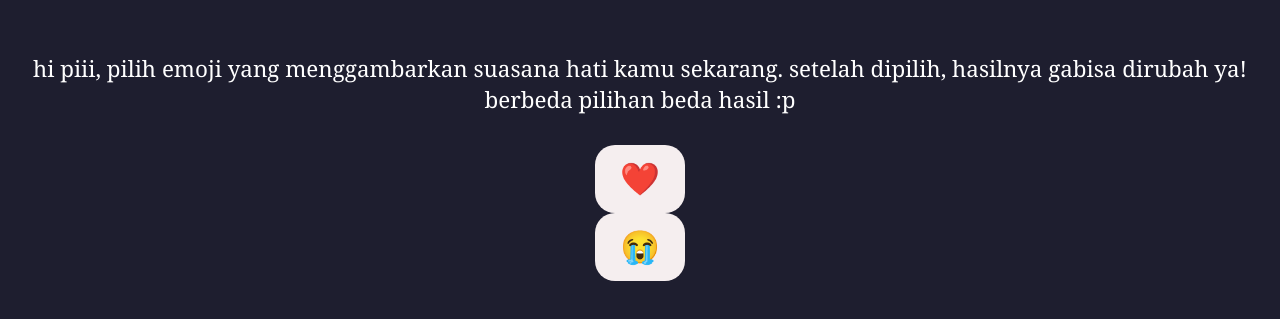
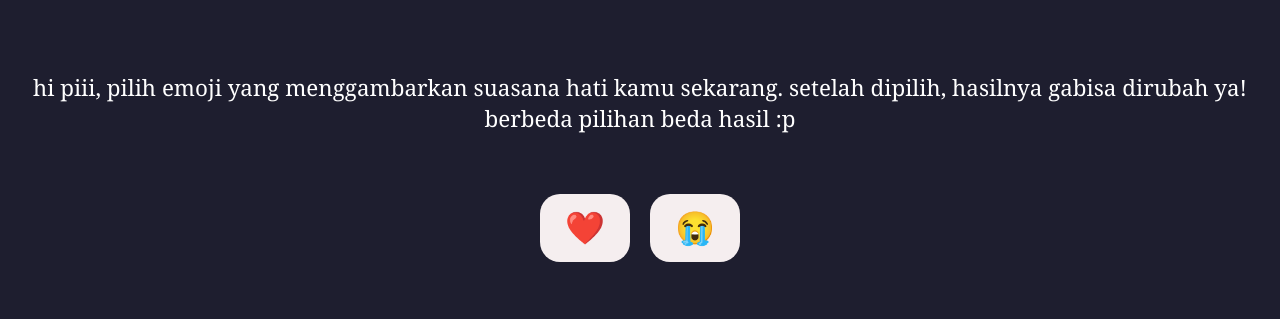
Before and after one commit to xywalfevc/mpiii, a plain HTML site: page surat.html in a window 1280 px wide. Shown: the part 233-552 px from the top of the page. Drawn offline with Linux system fonts and the light colour scheme.

Commit message:
Update surat.html

```diff
--- a/surat.html
+++ b/surat.html
@@ -12,9 +12,12 @@
       setelah dipilih, hasilnya gabisa dirubah ya!
       berbeda pilihan beda hasil :p
     </div>
-    <button class="btn" onclick="showLetter()">❤️</button>
-    <button class="btn2" onclick="showLetter()">😭</button>
 
+    <!-- dibungkus biar gampang diatur -->
+    <div class="emoji-buttons">
+      <button class="btn" onclick="showLetter()">❤️</button>
+      <button class="btn2" onclick="showLetter()">😭</button>
+    </div>
 
     <div class="letter" id="letterBox">
       <p id="typedText"></p>
```
